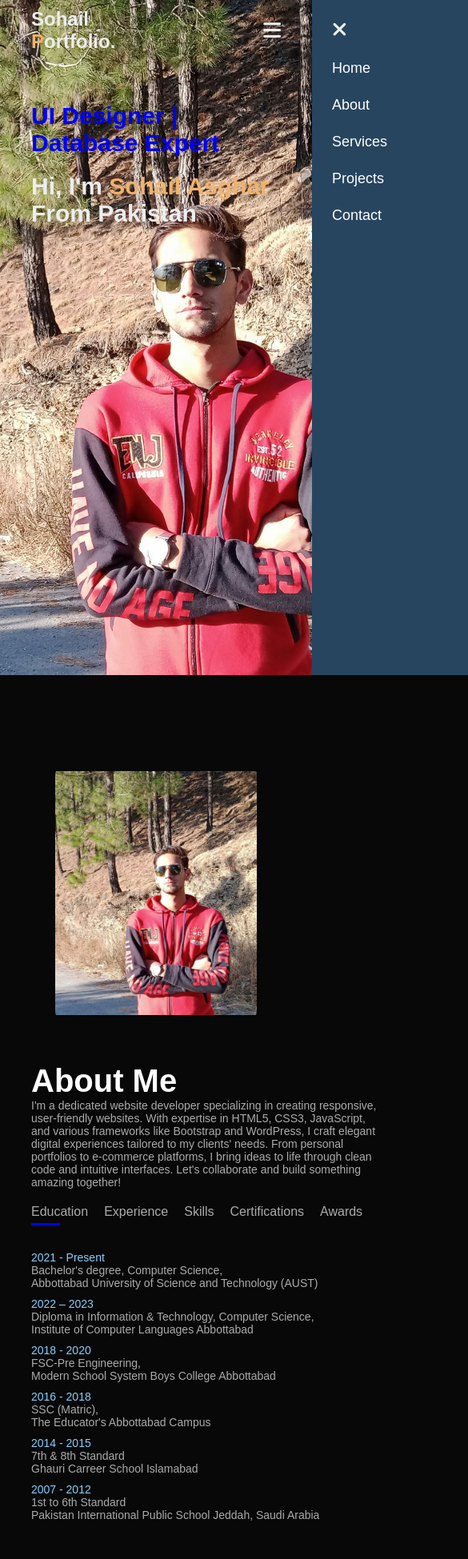
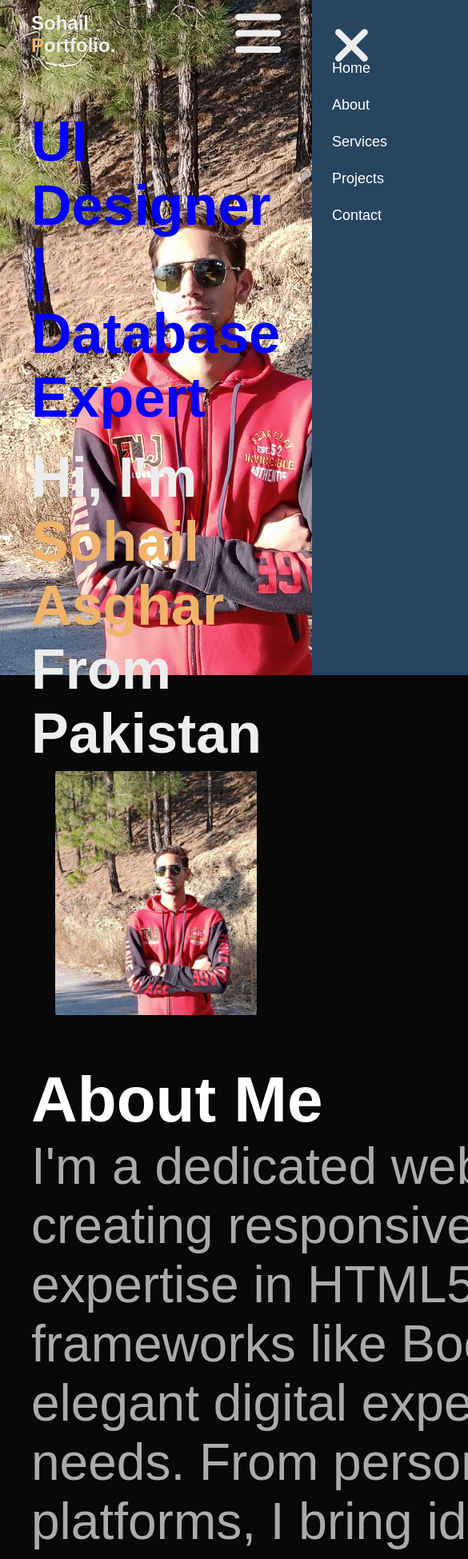
Before and after one commit to SohailAsgharWorkOfficial/portfolio, a plain HTML site: page index.html in a window 390 px wide. Shown: the top 1949 px of the page at 80% size, 585 px wide, since content can reach past the window. Drawn offline with Linux system fonts and the light colour scheme.

Commit message:
init commit

```diff
--- a/style.css
+++ b/style.css
@@ -335,7 +335,7 @@ nav .oo{
 
     }
     .header-text h1{
-        font-size:30px;
+        font-size:70px;
         margin-top:20px;
     }
     .header-text{
@@ -344,7 +344,7 @@ nav .oo{
     }
     nav .oo{
         display: block;
-        font-size: 25px;
+        font-size: 65px;
     }
     nav ul{
         background-color:rgba(70, 130, 180, 0.5);
@@ -371,7 +371,7 @@ nav .oo{
 
     }
     .sub-title{
-        font-size: 40px;
+        font-size: 80px;
     }
     .about-col-1, .about-col-2{
         flex-basis: 100%;
@@ -381,17 +381,17 @@ nav .oo{
         margin-bottom: 30px;
     }
     .about-col-2{
-        font-size: 14px;
+        font-size: 64px;
     }
     .tab-links{
-        font-size: 16px;
+        font-size: 66px;
         margin-right:20px;
     }
     .contact-left, .contact-right{
         flex-basis: 100%;
     }
     .copyright{
-        font-size: 14px;
+        font-size: 64px;
     }
 
 }
```
